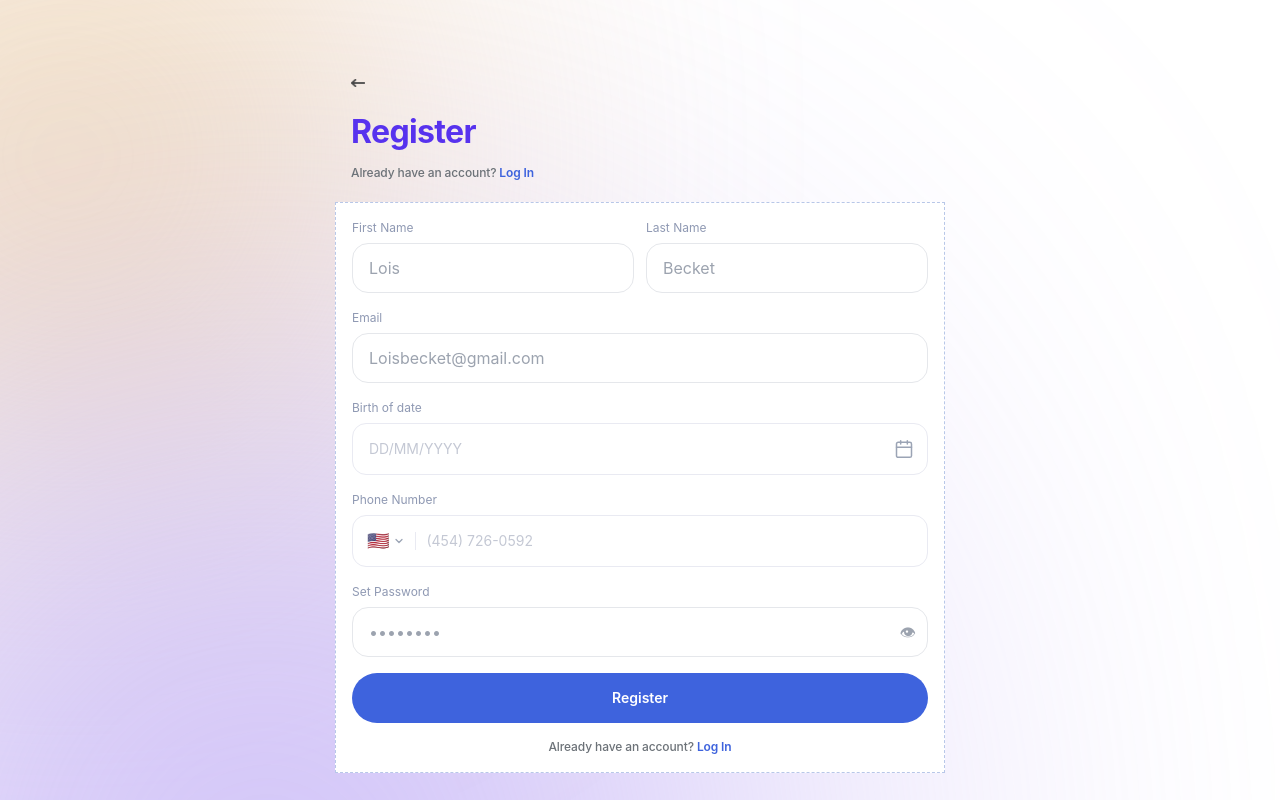
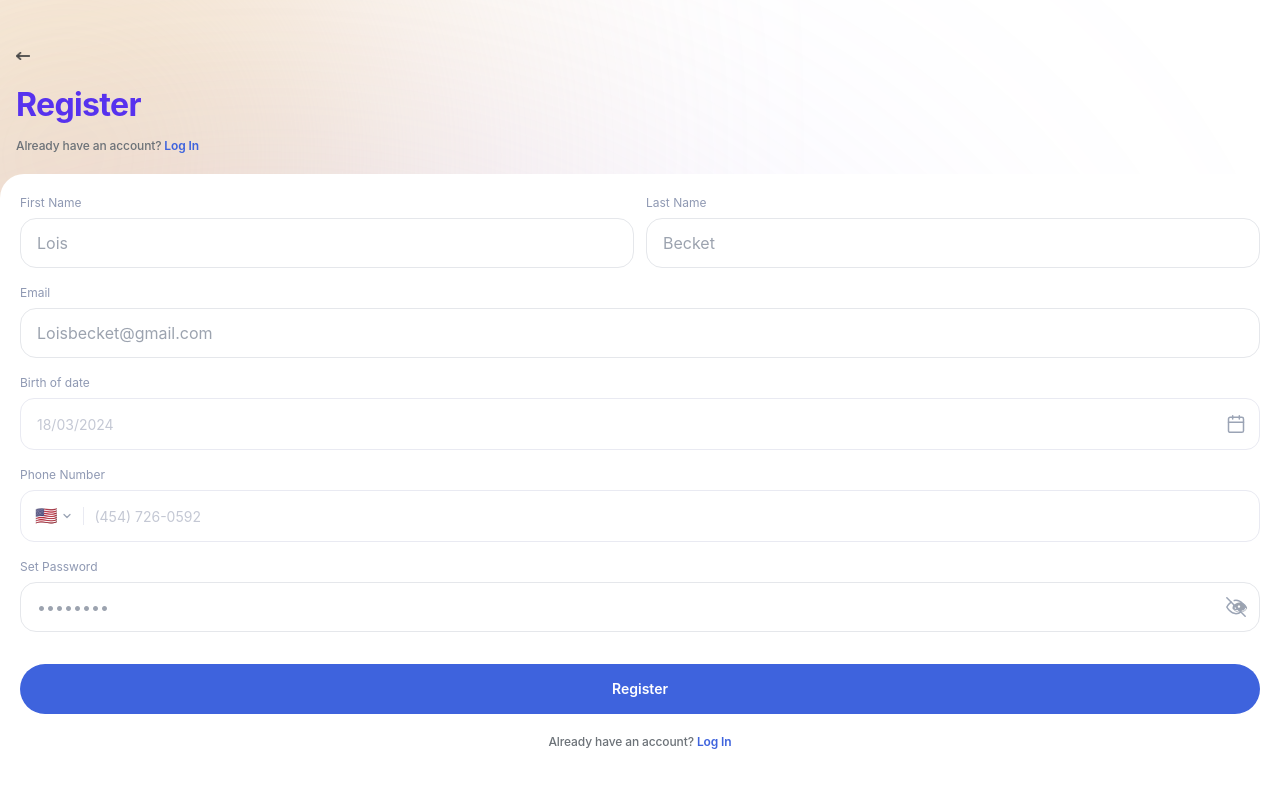
Before and after one commit to shreeram-kaudare-tc/student-kare, an Angular app in the folder student-kare-fe/: page /register in a window 1280 px wide. Built offline with nearby package versions, Linux system fonts and the light colour scheme.

Commit message:
register page form structure correct from below

```diff
--- a/student-kare-fe/src/app/pages/register/register.html
+++ b/student-kare-fe/src/app/pages/register/register.html
@@ -1,11 +1,12 @@
 <app-auth-layout1>
 
     <!-- Content -->
-    <div class="h-full relative  flex flex-col pt-[52px]  gap-[20px]">
+    <div class="w-full min-h-screen relative flex flex-col pt-[52px]">
 
-        <div class="flex flex-col gap-[24px]">
+        <!-- Header Area (with bottom margin to separate from the white card) -->
+        <div class="flex flex-col gap-[24px] mb-[20px]">
             <!-- Back Button -->
-            <p (click)="goBack()" class="  cursor-pointer px-4">
+            <p (click)="goBack()" class="cursor-pointer px-4">
                 <img class="h-[8px] w-[14px]" src="/images/login/back-arrow.png" alt="Back">
             </p>
 
@@ -16,8 +17,8 @@
             </div>
         </div>
 
-        <!-- Form Card -->
-        <div class="bg-white  border border-dashed border-[#B8C7E8]  flex flex-col p-[16px] gap-[16px]">
+        <!-- Form Card (flex-1 makes it push to the very bottom, creating the solid white area) -->
+        <div class="bg-white flex-1 w-full flex flex-col p-[20px] pb-[40px] gap-[16px]" style="border-top-left-radius: 24px; border-top-right-radius: 24px;">
 
             <!-- First Name + Last Name -->
             <div class="flex gap-[12px]">
@@ -44,7 +45,7 @@
             <div class="flex flex-col gap-[6px]">
                 <label class="text-[12px] font-normal leading-[18px] text-[#8F99B3]">Birth of date</label>
                 <div class="relative flex items-center">
-                    <input type="text" [(ngModel)]="birthDate" placeholder="DD/MM/YYYY" class="w-full h-[52px] border border-[#E9EAF2] rounded-[14px] pl-[16px] pr-[48px] text-[14px] text-[#1A1C1E] bg-white focus:outline-none focus:ring-2 focus:ring-[#3E63DD]/30 placeholder:text-[#C4C8D4]" />
+                    <input type="text" [(ngModel)]="birthDate" placeholder="18/03/2024" class="w-full h-[52px] border border-[#E9EAF2] rounded-[14px] pl-[16px] pr-[48px] text-[14px] text-[#1A1C1E] bg-white focus:outline-none focus:ring-2 focus:ring-[#3E63DD]/30 placeholder:text-[#C4C8D4]" />
                     <span class="absolute right-[14px] text-[#9BA4B5]">
                         <svg width="20" height="20" viewBox="0 0 24 24" fill="none" stroke="currentColor" stroke-width="1.8" stroke-linecap="round" stroke-linejoin="round">
                             <rect x="3" y="4" width="18" height="18" rx="2" ry="2" />
@@ -75,11 +76,20 @@
             <!-- Set Password -->
             <div class="flex flex-col gap-[6px]">
                 <label class="text-[12px] font-normal leading-[18px] text-[#8F99B3]">Set Password</label>
+                <div class="relative flex items-center">
                     <app-input-field type="password" placeholder="••••••••" [(ngModel)]="password" class="w-full">
                     </app-input-field>
+                    <span class="absolute right-[14px] text-[#9BA4B5] z-10 cursor-pointer">
+                        <svg width="20" height="20" viewBox="0 0 24 24" fill="none" stroke="currentColor" stroke-width="1.8" stroke-linecap="round" stroke-linejoin="round">
+                            <path d="M17.94 17.94A10.07 10.07 0 0 1 12 20c-7 0-11-8-11-8a18.45 18.45 0 0 1 5.06-5.94M9.9 4.24A9.12 9.12 0 0 1 12 4c7 0 11 8 11 8a18.5 18.5 0 0 1-2.16 3.19m-6.72-1.07a3 3 0 1 1-4.24-4.24"></path>
+                            <line x1="1" y1="1" x2="23" y2="23"></line>
+                        </svg>
+                    </span>
+                </div>
             </div>
 
             <!-- Register Button -->
+            <div class="mt-4 flex flex-col gap-[20px]">
                 <app-button variant="primary" [fullWidth]="true" (click)="register()">Register</app-button>
 
                 <!-- Already have account -->
@@ -87,6 +97,7 @@
                     Already have an account?
                     <span (click)="goToLogin()" class="text-[#3E63DD] font-semibold cursor-pointer hover:underline">Log In</span>
                 </p>
+            </div>
 
         </div>
     </div>
```
Lines whose indentation alone changed are shown as unchanged.
